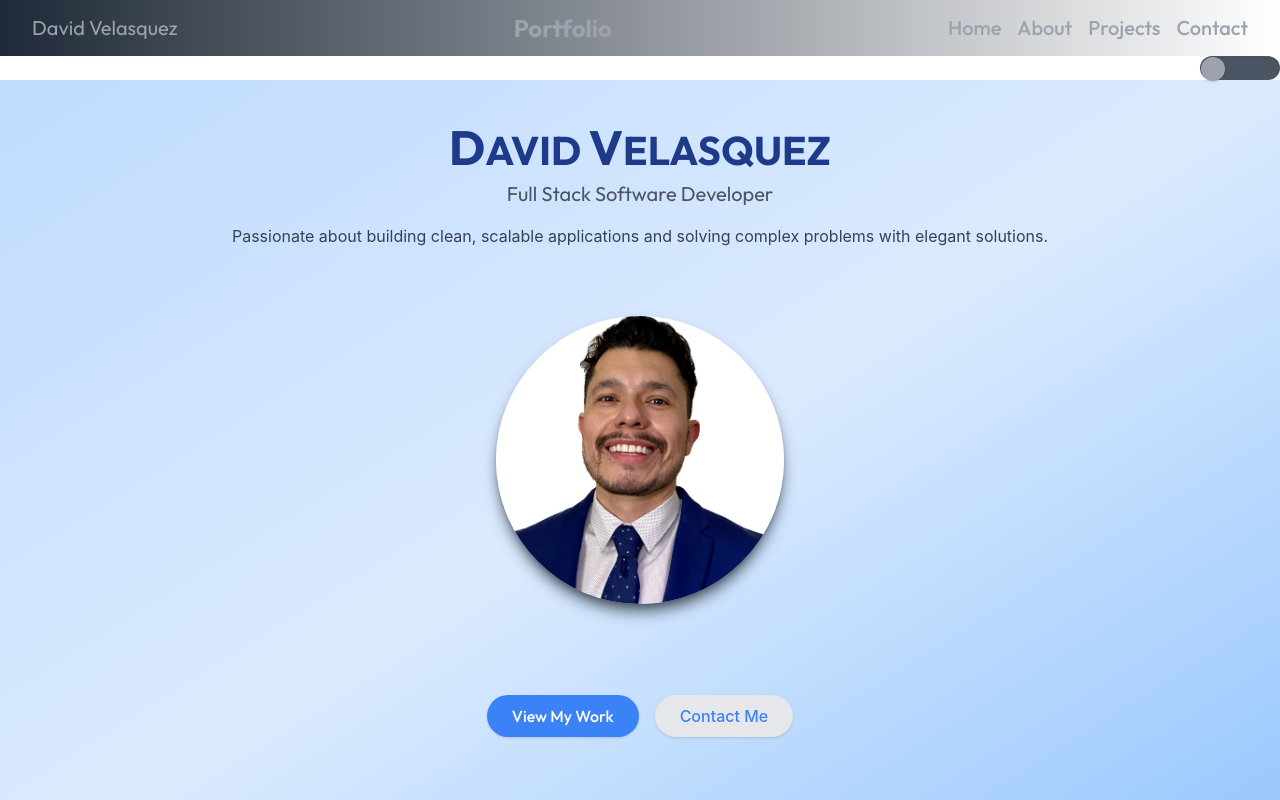
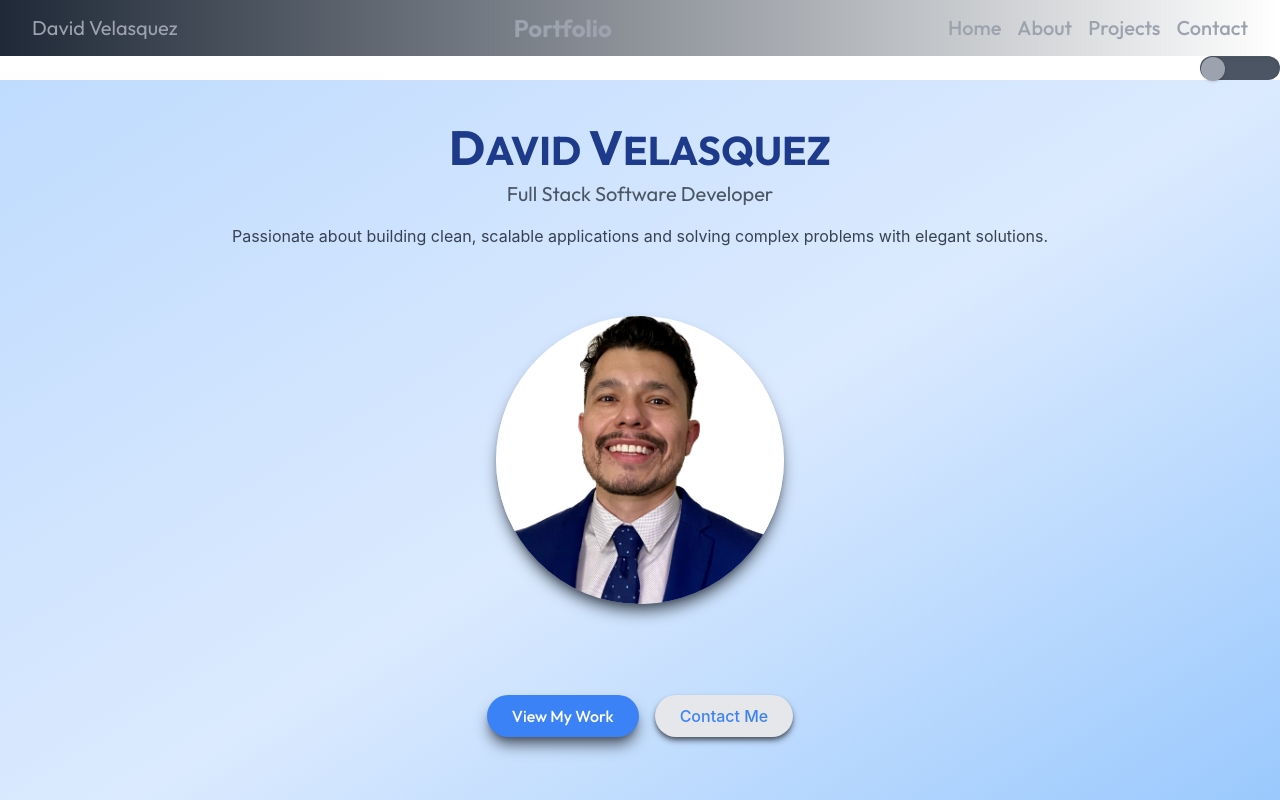
Before and after one commit to davidxv15/Portfolio-2, a React (Vite) app: page / in a window 1280 px wide. Shown: the top 800 px of the page. Built offline with nearby package versions, Linux system fonts and the light colour scheme; grey boxes are pictures that could not be loaded.

Commit message:
hero: btns: font, shadow, color, & #

```diff
--- a/src/components/HeroSection.tsx
+++ b/src/components/HeroSection.tsx
@@ -20,10 +20,10 @@ const HeroSection: React.FC = () => {
         />
       </div>
       <div className="mt-4">
-        <button className="bg-blue-500 text-white px-6 py-2 rounded-full shadow hover:bg-blue-600 transition font-outfit">
+        <button className="bg-blue-500 text-white px-6 py-2 rounded-full shadow hover:bg-blue-600 transition font-outfit shadow-lg shadow-gray-600">
           View My Work
         </button>
-        <button className="bg-gray-200 text-blue-500 px-6 py-2 rounded-full shadow hover:bg-gray-300 transition ml-4">
+        <button className="bg-gray-200 text-blue-500 px-6 py-2 rounded-full shadow hover:bg-gray-300 transition ml-4 shadow-md shadow-gray-600">
           Contact Me
         </button>
       </div>
```
